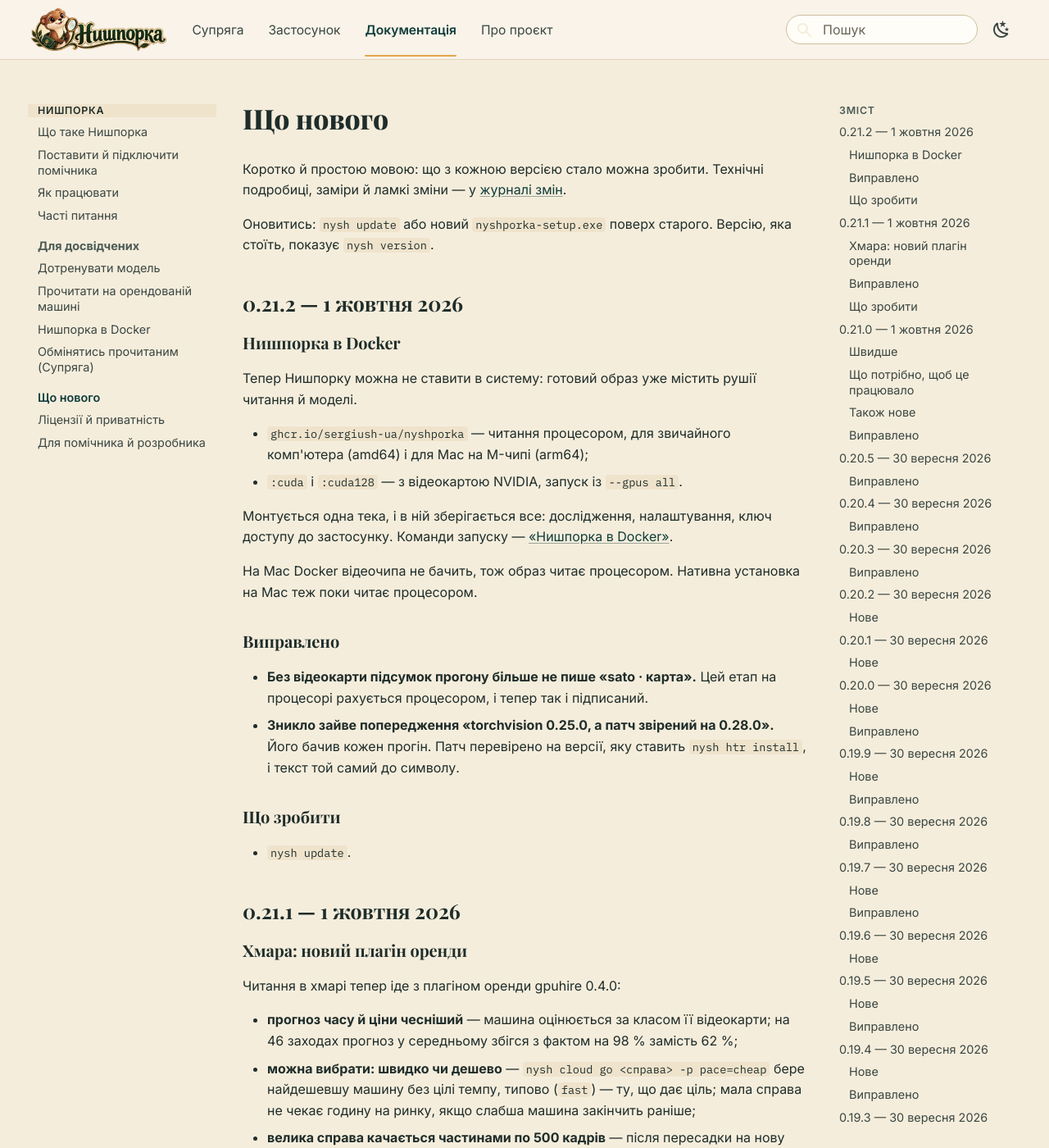
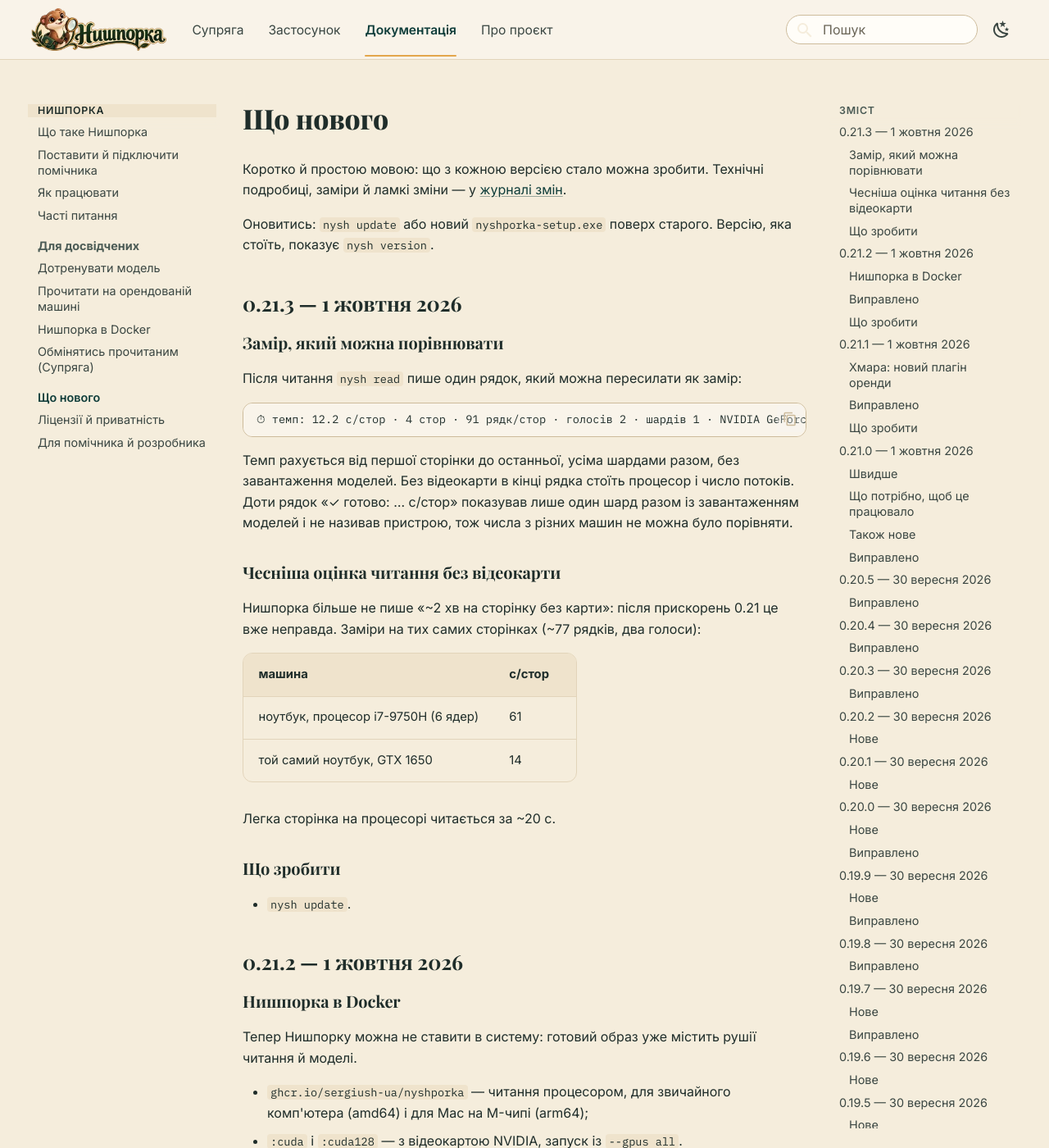
Before and after one commit to SERGIUSH-UA/nyshporka, an MkDocs documentation site: the page built from docs/whats-new.md, in a window 1280 px wide and 1400 px high. Shown: the whole window at 82% size. Built offline with MkDocs 1.6.1 and Material for MkDocs 9.7.7, drawn with Linux system fonts in a browser that asks for light colours; comment, search, counter and statistics services are not loaded.

Commit message:
Release 0.21.3: comparable machine pace line; CPU estimate from measurements
Co-Authored-By: Claude Opus 5.5 <noreply@anthropic.com>
Claude-Session: https://claude.ai/code/session_01C1ox7gqUNFoiyrnyt9baHz

````diff
--- a/docs/whats-new.md
+++ b/docs/whats-new.md
@@ -6,6 +6,38 @@
 
 Оновитись: `nysh update` або новий `nyshporka-setup.exe` поверх старого.
 Версію, яка стоїть, показує `nysh version`.
+
+## 0.21.3 — 1 жовтня 2026
+
+### Замір, який можна порівнювати
+
+Після читання `nysh read` пише один рядок, який можна пересилати як замір:
+
+```
+⏱ темп: 12.2 с/стор · 4 стор · 91 рядк/стор · голосів 2 · шардів 1 · NVIDIA GeForce GTX 1650
+```
+
+Темп рахується від першої сторінки до останньої, усіма шардами разом, без
+завантаження моделей. Без відеокарти в кінці рядка стоїть процесор і число
+потоків. Доти рядок «✓ готово: … с/стор» показував лише один шард разом із
+завантаженням моделей і не називав пристрою, тож числа з різних машин не можна
+було порівняти.
+
+### Чесніша оцінка читання без відеокарти
+
+Нишпорка більше не пише «~2 хв на сторінку без карти»: після прискорень 0.21
+це вже неправда. Заміри на тих самих сторінках (~77 рядків, два голоси):
+
+| машина | с/стор |
+|---|---|
+| ноутбук, процесор i7-9750H (6 ядер) | 61 |
+| той самий ноутбук, GTX 1650 | 14 |
+
+Легка сторінка на процесорі читається за ~20 с.
+
+### Що зробити
+
+- `nysh update`.
 
 ## 0.21.2 — 1 жовтня 2026
 
--- a/src/nyshporka/__init__.py
+++ b/src/nyshporka/__init__.py
@@ -15,6 +15,6 @@
 можуть розійтись у відповідях.
 """
 
-__version__ = "0.21.2"
+__version__ = "0.21.3"
 
 __all__ = ["__version__"]
````
Also changed, not shown: CHANGELOG.md (+2 -0 lines).
